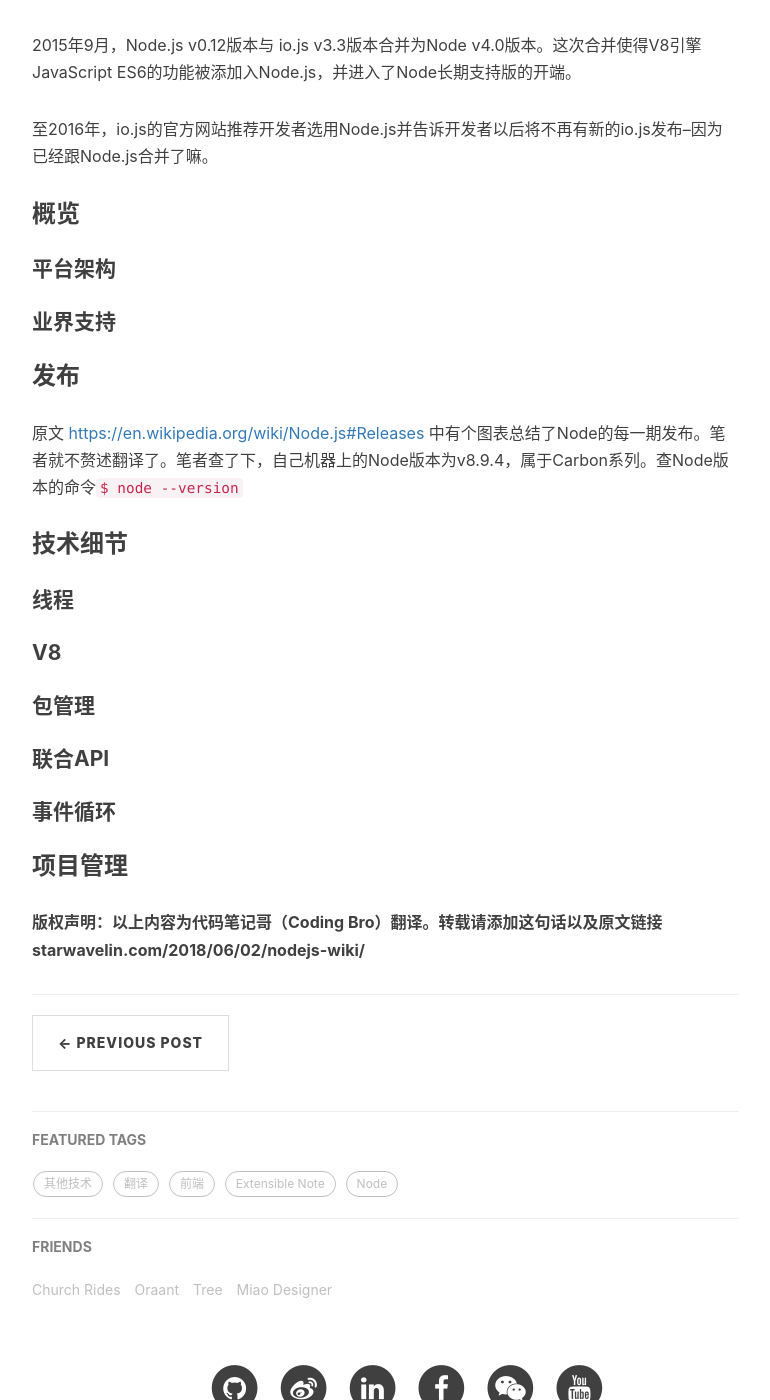
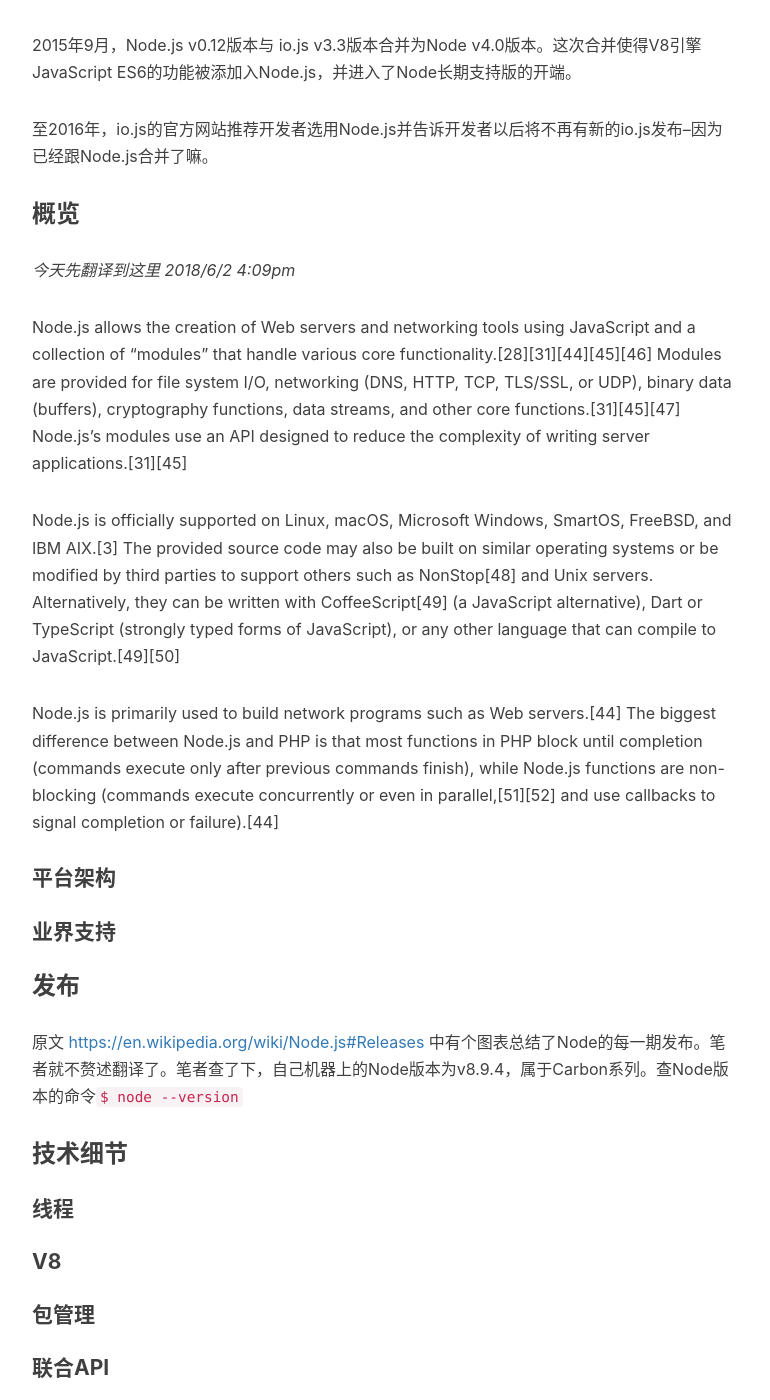
Before and after one commit to starwavelin/starwavelin.github.io, a Jekyll site: the page built from _posts/2018-06-02-nodejs-wiki.md, in a window 1280 px wide and 1400 px high, scrolled down 2402 px. Shown: the whole window, without its empty margins (233-1003 px from the left). Built offline with Jekyll 4.4.1, drawn with Linux system fonts in a browser that asks for light colours; nearby versions of some CDN libraries; comment, search, counter and statistics services are not loaded.

Commit message:
node wiki translation work for today

````diff
--- a/_config.yml
+++ b/_config.yml
@@ -26,7 +26,7 @@
 # from 2016, 'pygments' is unsupported on GitHub Pages. Use 'rouge' for highlighting instead.
 highlighter: rouge
 permalink: pretty
-paginate: 5
+paginate: 7
 exclude: ["less","node_modules","Gruntfile.js","package.json","README.md"]
 anchorjs: true                          # if you want to customize anchor. check out line:181 of `post.html`
 
--- a/_posts/2018-06-02-nodejs-wiki.md
+++ b/_posts/2018-06-02-nodejs-wiki.md
@@ -60,16 +61,33 @@
 至2016年，io.js的官方网站推荐开发者选用Node.js并告诉开发者以后将不再有新的io.js发布--因为已经跟Node.js合并了嘛。
 
 ### 概览
+
+_今天先翻译到这里 2018/6/2 4:09pm_
+
+Node.js allows the creation of Web servers and networking tools using JavaScript and a collection of "modules" that handle various core functionality.[28][31][44][45][46] Modules are provided for file system I/O, networking (DNS, HTTP, TCP, TLS/SSL, or UDP), binary data (buffers), cryptography functions, data streams, and other core functions.[31][45][47] Node.js's modules use an API designed to reduce the complexity of writing server applications.[31][45]
+
+Node.js is officially supported on Linux, macOS, Microsoft Windows, SmartOS, FreeBSD, and IBM AIX.[3] The provided source code may also be built on similar operating systems or be modified by third parties to support others such as NonStop[48] and Unix servers. Alternatively, they can be written with CoffeeScript[49] (a JavaScript alternative), Dart or TypeScript (strongly typed forms of JavaScript), or any other language that can compile to JavaScript.[49][50]
+
+Node.js is primarily used to build network programs such as Web servers.[44] The biggest difference between Node.js and PHP is that most functions in PHP block until completion (commands execute only after previous commands finish), while Node.js functions are non-blocking (commands execute concurrently or even in parallel,[51][52] and use callbacks to signal completion or failure).[44]
+
 #### 平台架构
+
 #### 业界支持
+
 ### 发布
 原文 [https://en.wikipedia.org/wiki/Node.js#Releases](https://en.wikipedia.org/wiki/Node.js#Releases) 中有个图表总结了Node的每一期发布。笔者就不赘述翻译了。笔者查了下，自己机器上的Node版本为v8.9.4，属于Carbon系列。查Node版本的命令```$ node --version```
 ### 技术细节
+
 #### 线程
+
 #### V8
+
 #### 包管理
+
 #### 联合API
+
 #### 事件循环
+
 ### 项目管理
 
 
````
Also changed, not shown: other parts of _posts/2018-06-02-nodejs-wiki.md (+1 -0 lines).
